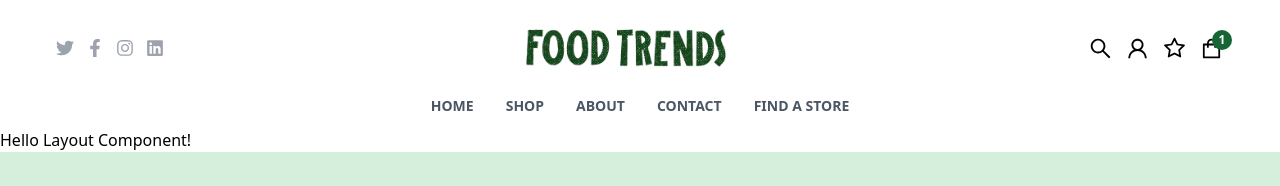
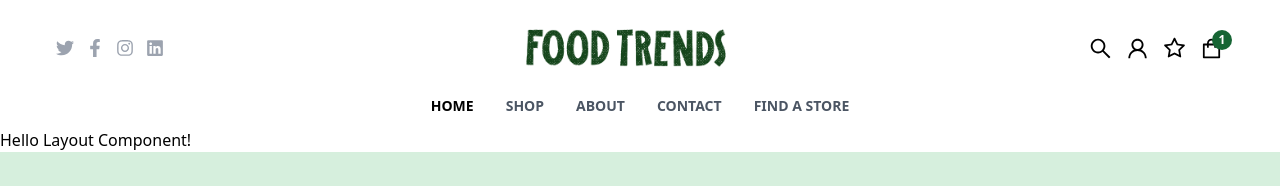
Before and after one commit to Mohamednasser480/food-trends-front, a React (Create React App) app: page / in a window 1280 px wide. Shown: the top 186 px of the page. Built offline with nearby package versions, Linux system fonts and the light colour scheme.

Commit message:
bugfix: replace Link with NavLink

```diff
--- a/src/components/Layout/Header/Navigation.js
+++ b/src/components/Layout/Header/Navigation.js
@@ -1,5 +1,5 @@
 import React from "react";
-import { Link } from "react-router-dom";
+import { NavLink } from "react-router-dom";
 
 const links = [
   { name: "Home", href: "/" },
@@ -9,12 +9,18 @@ const links = [
   { name: "Find A Store", href: "/find-store" },
 ];
 export default function Navigation() {
+  const getLinksClasses = ({ isActive }) => {
+    const defClasses = "hover:text-black transition-colors ";
+    return defClasses + (isActive ? "text-black" : "text-gray-600");
+  };
   return (
-    <ul className="contaienr mx-auto hidden justify-center gap-8 pb-3 text-sm font-bold uppercase text-gray-600 sm:flex ">
+    <ul className="container mx-auto hidden justify-center gap-8 pb-3 text-sm font-bold uppercase sm:flex ">
       {links.map((el) => {
         return (
-          <li className="hover:text-black" key={el.name}>
-            <Link to={el.href}>{el.name}</Link>
+          <li key={el.name}>
+            <NavLink to={el.href} className={getLinksClasses}>
+              {el.name}
+            </NavLink>
           </li>
         );
       })}
```
